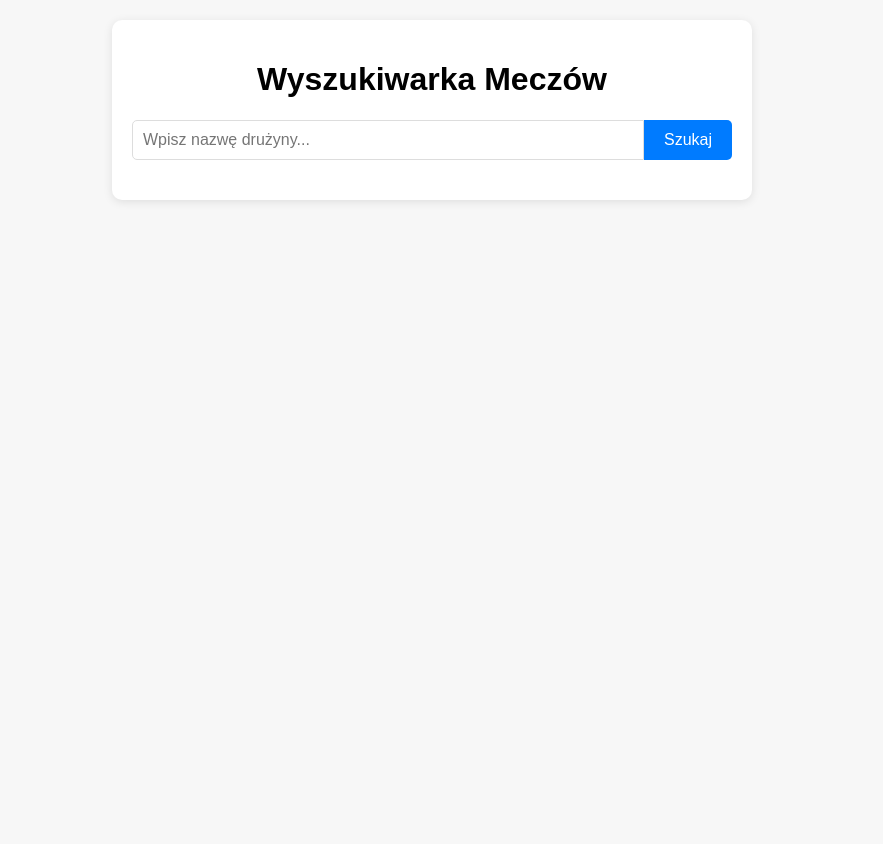
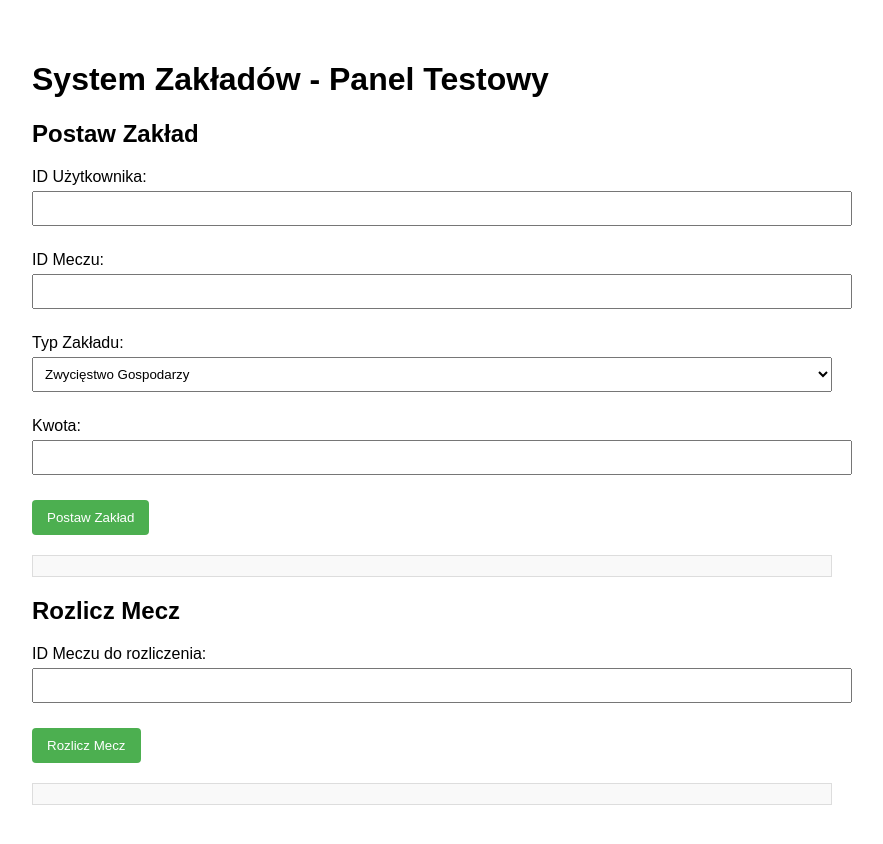
Before and after one commit to KawalChlopa/bazy_projekt, a plain HTML site: page front.html in a window 1280 px wide. Shown: the whole page, without its empty margins (208-1091 px from the left). Before the commit the page ends 800 px from the top, so only its background shows below. Drawn offline with nearby package versions, Linux system fonts and the light colour scheme.

Commit message:
Dzialajace zaklady i rozliczanie ich

```diff
--- a/front.html
+++ b/front.html
@@ -2,120 +2,132 @@
 <html lang="pl">
 <head>
     <meta charset="UTF-8">
-  <meta name="viewport" content="width=device-width, initial-scale=1.0">
-  <title>Wyszukiwarka Meczów</title>
+    <title>System Zakładów - Panel Testowy</title>
+    <script src="https://cdnjs.cloudflare.com/ajax/libs/axios/1.6.2/axios.min.js"></script>
     <style>
         body {
             font-family: Arial, sans-serif;
-      margin: 0;
+            max-width: 800px;
+            margin: 20px auto;
             padding: 20px;
-      background-color: #f7f7f7;
         }
-    .container {
-      max-width: 600px;
-      margin: auto;
-      background: white;
-      padding: 20px;
-      border-radius: 10px;
-      box-shadow: 0 2px 10px rgba(0, 0, 0, 0.1);
+        .form-group {
+            margin-bottom: 15px;
         }
-    h1 {
-      text-align: center;
+        label {
+            display: block;
+            margin-bottom: 5px;
         }
-    .search-box {
-      display: flex;
-      margin-bottom: 20px;
+        input, select {
+            width: 100%;
+            padding: 8px;
+            margin-bottom: 10px;
         }
-    .search-box input {
-      flex: 1;
+        button {
+            background-color: #4CAF50;
+            color: white;
+            padding: 10px 15px;
+            border: none;
+            border-radius: 4px;
+            cursor: pointer;
+        }
+        button:hover {
+            background-color: #45a049;
+        }
+        .response {
+            margin-top: 20px;
             padding: 10px;
-      font-size: 16px;
             border: 1px solid #ddd;
-      border-radius: 5px 0 0 5px;
-    }
-    .search-box button {
-      padding: 10px 20px;
-      font-size: 16px;
-      background-color: #007bff;
-      color: white;
-      border: none;
-      cursor: pointer;
-      border-radius: 0 5px 5px 0;
-    }
-    .search-box button:hover {
-      background-color: #0056b3;
+            background-color: #f9f9f9;
         }
         .error {
             color: red;
-      text-align: center;
-      margin-bottom: 20px;
         }
-    .results {
-      margin-top: 20px;
-    }
-    .match-card {
-      border: 1px solid #ddd;
-      border-radius: 5px;
-      padding: 10px;
-      margin-bottom: 10px;
-      background-color: #fafafa;
+        .success {
+            color: green;
         }
     </style>
 </head>
 <body>
-  <div class="container">
-    <h1>Wyszukiwarka Meczów</h1>
-    <div class="search-box">
-      <input type="text" id="searchQuery" placeholder="Wpisz nazwę drużyny...">
-      <button onclick="searchMatches()">Szukaj</button>
+    <h1>System Zakładów - Panel Testowy</h1>
+
+    <div class="section">
+        <h2>Postaw Zakład</h2>
+        <form id="betForm">
+            <div class="form-group">
+                <label for="userId">ID Użytkownika:</label>
+                <input type="number" id="userId" required>
             </div>
-    <div class="error" id="error"></div>
-    <div class="results" id="results"></div>
+            <div class="form-group">
+                <label for="matchId">ID Meczu:</label>
+                <input type="number" id="matchId" required>
+            </div>
+            <div class="form-group">
+                <label for="betType">Typ Zakładu:</label>
+                <select id="betType" required>
+                    <option value="1">Zwycięstwo Gospodarzy</option>
+                    <option value="2">Zwycięstwo Gości</option>
+                    <option value="3">Remis</option>
+                </select>
+            </div>
+            <div class="form-group">
+                <label for="amount">Kwota:</label>
+                <input type="number" id="amount" step="0.01" required>
+            </div>
+            <button type="submit">Postaw Zakład</button>
+        </form>
+        <div id="betResponse" class="response"></div>
+    </div>
+
+    <div class="section">
+        <h2>Rozlicz Mecz</h2>
+        <form id="settleForm">
+            <div class="form-group">
+                <label for="settleMatchId">ID Meczu do rozliczenia:</label>
+                <input type="number" id="settleMatchId" required>
+            </div>
+            <button type="submit">Rozlicz Mecz</button>
+        </form>
+        <div id="settleResponse" class="response"></div>
     </div>
 
     <script>
-    async function searchMatches() {
-      const searchQuery = document.getElementById('searchQuery').value.trim();
-      const errorDiv = document.getElementById('error');
-      const resultsDiv = document.getElementById('results');
+        document.getElementById('betForm').addEventListener('submit', async (e) => {
+            e.preventDefault();
+            const betResponse = document.getElementById('betResponse');
+            try {
+                const response = await axios.post('http://localhost:5000/api/zaklad', {
+                    id_uzytkownika: parseInt(document.getElementById('userId').value),
+                    id_meczu: parseInt(document.getElementById('matchId').value),
+                    typ: parseInt(document.getElementById('betType').value),
+                    kwota_postawiona: parseFloat(document.getElementById('amount').value)
+                });
+                betResponse.innerHTML = `<div class="success">
+                    <p>${response.data.message}</p>
+                    <p>Nowy balans: ${response.data.nowy_balans}</p>
+                    <p>Potencjalna wygrana: ${response.data.potencjalna_wygrana}</p>
+                </div>`;
+            } catch (error) {
+                betResponse.innerHTML = `<div class="error">
+                    Błąd: ${error.response?.data?.error || error.message}
+                </div>`;
+            }
+        });
 
-      errorDiv.textContent = '';
-      resultsDiv.innerHTML = '';
-
-      if (!searchQuery) {
-        errorDiv.textContent = 'Wprowadź zapytanie wyszukiwania.';
-        return;
+        document.getElementById('settleForm').addEventListener('submit', async (e) => {
+            e.preventDefault();
+            const settleResponse = document.getElementById('settleResponse');
+            try {
+                const response = await axios.post('http://localhost:5000/api/rozlicz_mecz', {
+                    id_meczu: parseInt(document.getElementById('settleMatchId').value)
+                });
+                settleResponse.innerHTML = `<div class="success">${response.data.message}</div>`;
+            } catch (error) {
+                settleResponse.innerHTML = `<div class="error">
+                    Błąd: ${error.response?.data?.error || error.message}
+                </div>`;
             }
-
-      try {
-        const response = await fetch(`http://localhost:5000/api/konto/find_match?search=${encodeURIComponent(searchQuery)}`);
-        if (!response.ok) {
-          throw new Error('Błąd podczas pobierania danych z serwera.');
-        }
-
-        const matches = await response.json();
-
-        if (matches.length === 0) {
-          resultsDiv.innerHTML = '<p>Brak wyników do wyświetlenia.</p>';
-          return;
-        }
-
-        matches.forEach(match => {
-          const matchCard = document.createElement('div');
-          matchCard.className = 'match-card';
-          matchCard.innerHTML = `
-            <h3>${match.gospodarz} vs ${match.gosc}</h3>
-            <p>Data meczu: ${new Date(match.data_meczu).toLocaleString()}</p>
-            <p>Gole: ${match.gole_gospodarzy} - ${match.gole_gosci}</p>
-            <p>Status: ${match.status}</p>
-            <p>Podobieństwo: ${(match.similarity * 100).toFixed(2)}%</p>
-          `;
-          resultsDiv.appendChild(matchCard);
         });
-      } catch (error) {
-        errorDiv.textContent = 'Wystąpił błąd podczas wyszukiwania meczów.';
-      }
-    }
     </script>
 </body>
 </html>
```
Also changed, not shown: 1 other file. Lines whose indentation alone changed are shown as unchanged.
